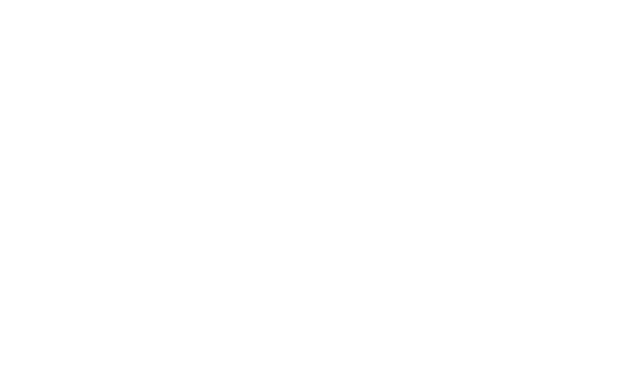
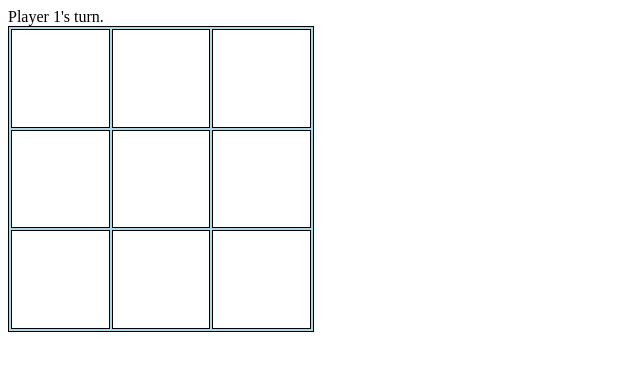
Before and after one commit to ilindaa/tic-tac-toe, a plain HTML site: page index.html in a window 1280 px wide. Shown: the whole page, without its empty margins (0-640 px from the left). Drawn offline with Linux system fonts and the light colour scheme.

Commit message:
Added UI

```diff
--- a/index.html
+++ b/index.html
@@ -8,6 +8,9 @@
     <script src="javascript.js" defer></script>
 </head>
 <body>
-    <div class="display-box"></div>
+    <div class="display-box">
+        <div class="turn"></div>
+        <div class="board"></div>
+    </div>
 </body>
 </html>
--- a/javascript.js
+++ b/javascript.js
@@ -3,6 +3,7 @@ function Gameboard() {
     const columns = 3;
     const board = [];
 
+    // Loop through the 2D array and add a Cell to it
     for (let i = 0; i < rows; i++) {
         board[i] = [];
         for (let j = 0; j < columns; j++) {
@@ -15,7 +16,7 @@ function Gameboard() {
 
     // If the space is empty, add the player's mark
     const makeMark = (row, column, playerMark) => {
-        if (board[row][column] != '') return;
+        if (board[row][column].getValue() != '') return;
 
         board[row][column].addMark(playerMark);
     }
@@ -30,6 +31,7 @@ function Gameboard() {
     return { getBoard, makeMark, printBoard };
 }
 
+// Player can update the cell's value with their player mark and retrieve the value
 function Cell() {
     let value = '';
 
@@ -54,6 +56,7 @@ function GameController() {
 
     let activePlayer = playerOne;
 
+    // Switch the player's turn after the active player's turn is over
     const switchPlayerTurn = () => {
         if (activePlayer === playerOne) {
             activePlayer = playerTwo;
@@ -74,7 +77,7 @@ function GameController() {
     // Take in a row and column and put the player's mark there
     const playRound = (row, column) => {
         console.log(`${getActivePlayer().playerName} is marking row ${row}, column ${column}.`);
-        board.makeMark(row, column, activePlayer.playerMark);
+        board.makeMark(row, column, getActivePlayer().playerMark);
 
         // Check for a winner, win message
 
@@ -84,7 +87,49 @@ function GameController() {
 
     printNewRound();
 
-    return { playRound, getActivePlayer};
+    return { playRound, getActivePlayer, getBoard: board.getBoard };
 }
 
-const game = GameController();
+(function ScreenController() {
+    const game = GameController();
+    const playerTurnDiv = document.querySelector('.turn');
+    const boardDiv = document.querySelector('.board');
+
+    const updateScreen = () => {
+        boardDiv.textContent = '';
+
+        const board = game.getBoard();
+        const activePlayer = game.getActivePlayer();
+
+        playerTurnDiv.textContent = `${activePlayer.playerName}'s turn.`;
+
+        // Loop through the board's rows and columns, create a button element for the cell
+        // Add a data-row and data-column to track the index value of each cell
+        // Append the cell's value and button to the board
+        board.forEach((row, rowIndex) => {
+            row.forEach((cell, columnIndex) => {
+                const cellButton = document.createElement('button');
+                cellButton.classList.add('cell');
+
+                cellButton.dataset.row = rowIndex;
+                cellButton.dataset.column = columnIndex;
+
+                cellButton.textContent = cell.getValue();
+                cellButton.addEventListener('click', clickHandlerButton);
+
+                boardDiv.appendChild(cellButton);
+            })
+        })
+    }
+
+    // If there is a selected row and column, play the game and update the screen
+    function clickHandlerButton(e) {
+        const selectedRow = e.target.dataset.row;
+        const selectedColumn = e.target.dataset.column;
+
+        game.playRound(selectedRow, selectedColumn);
+        updateScreen();
+    }
+
+    updateScreen();
+})();
--- a/style.css
+++ b/style.css
@@ -0,0 +1,26 @@
+:root {
+    --rows: 3;
+    --columns: 3;
+}
+
+.board {
+    height: 300px;
+    width: 300px;
+    display: grid;
+    grid-template-columns: repeat(var(--rows), 1fr);
+    grid-template-rows: repeat(var(--columns), 1fr);
+    border: 1px solid black;
+    gap: 2px;
+    padding: 2px;
+    background-color: lightblue;
+}
+
+.cell {
+    display: flex;
+    justify-content: center;
+    align-items: center;
+    font-size: 2rem;
+    border: 1px solid black;
+    background: white;
+    cursor: pointer;
+}
```
